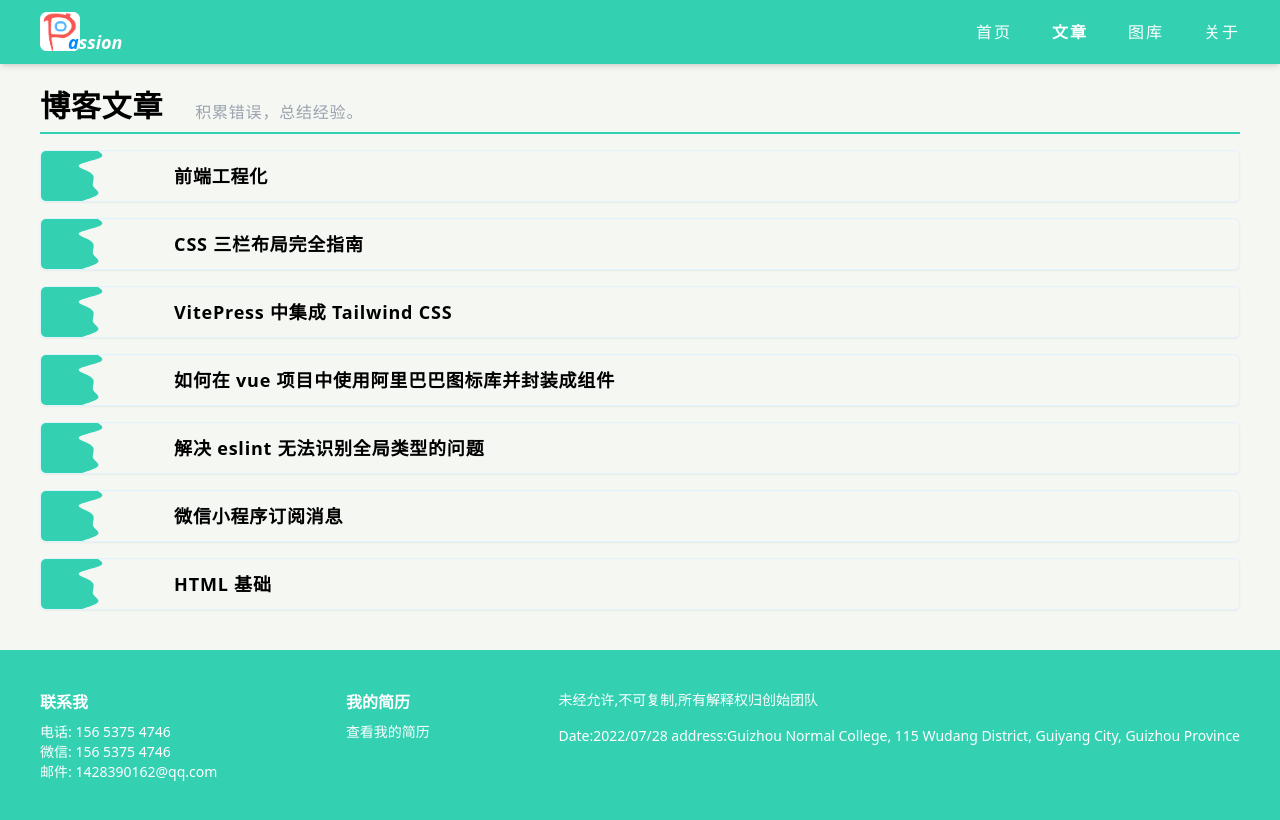
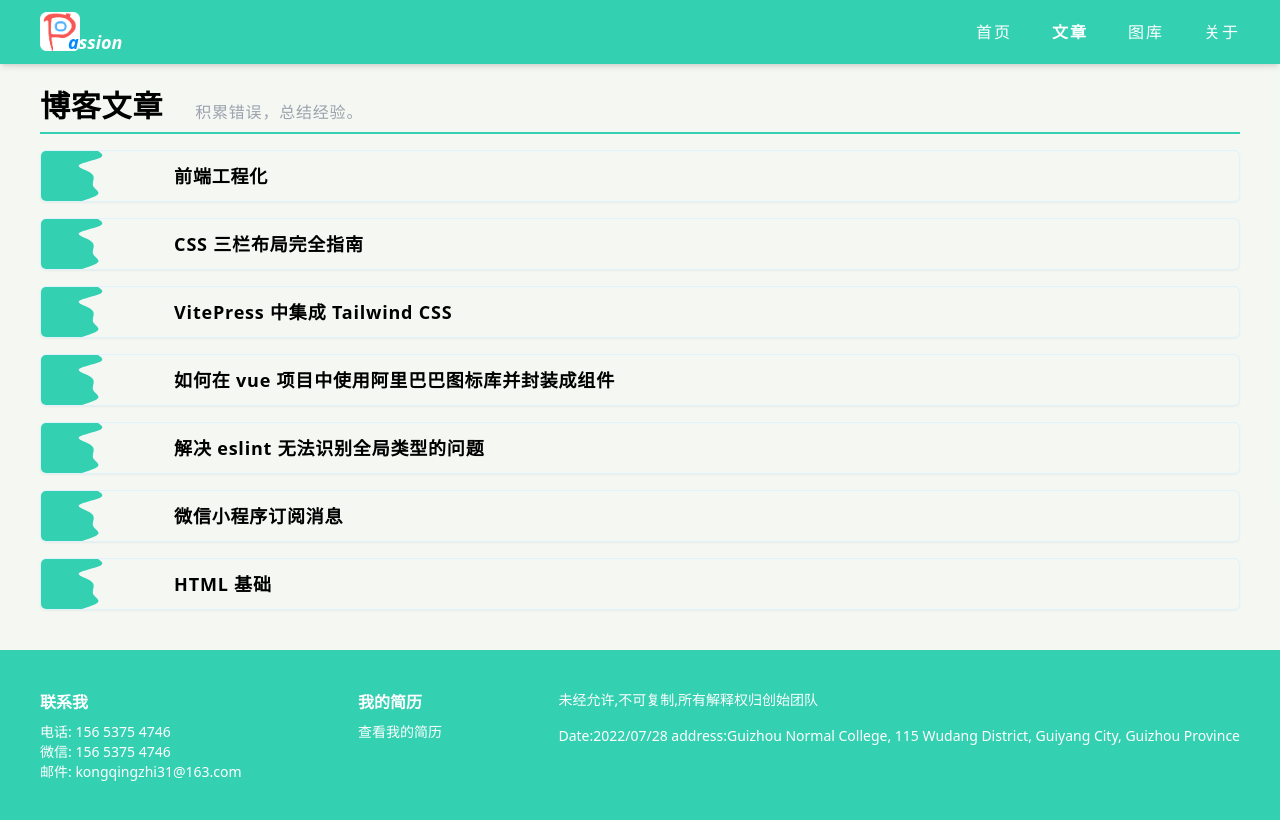
Before and after one commit to KongQingzhi/kongqingzhi.github.io, a Vue app: page /article in a window 1280 px wide. Built offline with nearby package versions, Linux system fonts and the light colour scheme.

Commit message:
refactor: 邮箱修改

```diff
--- a/src/components/Foot.vue
+++ b/src/components/Foot.vue
@@ -6,7 +6,7 @@
           <h3 class="mb-2 text-base font-bold">联系我</h3>
           <p>电话: 156 5375 4746</p>
           <p>微信: 156 5375 4746</p>
-          <p>邮件: 1428390162@qq.com</p>
+          <p>邮件: kongqingzhi31@163.com</p>
         </div>
 
         <div class="mt-4">
--- a/src/pages/about/index.vue
+++ b/src/pages/about/index.vue
@@ -39,7 +39,7 @@
         <li>Tel: 15653754746</li>
         <li>WeChat: 15653754746</li>
         <li>QQ: 1428390162</li>
-        <li>Email: 1428390162@qq.com</li>
+        <li>Email: kongqingzhi31@163.com</li>
       </ul>
     </div>
   </div>
```
